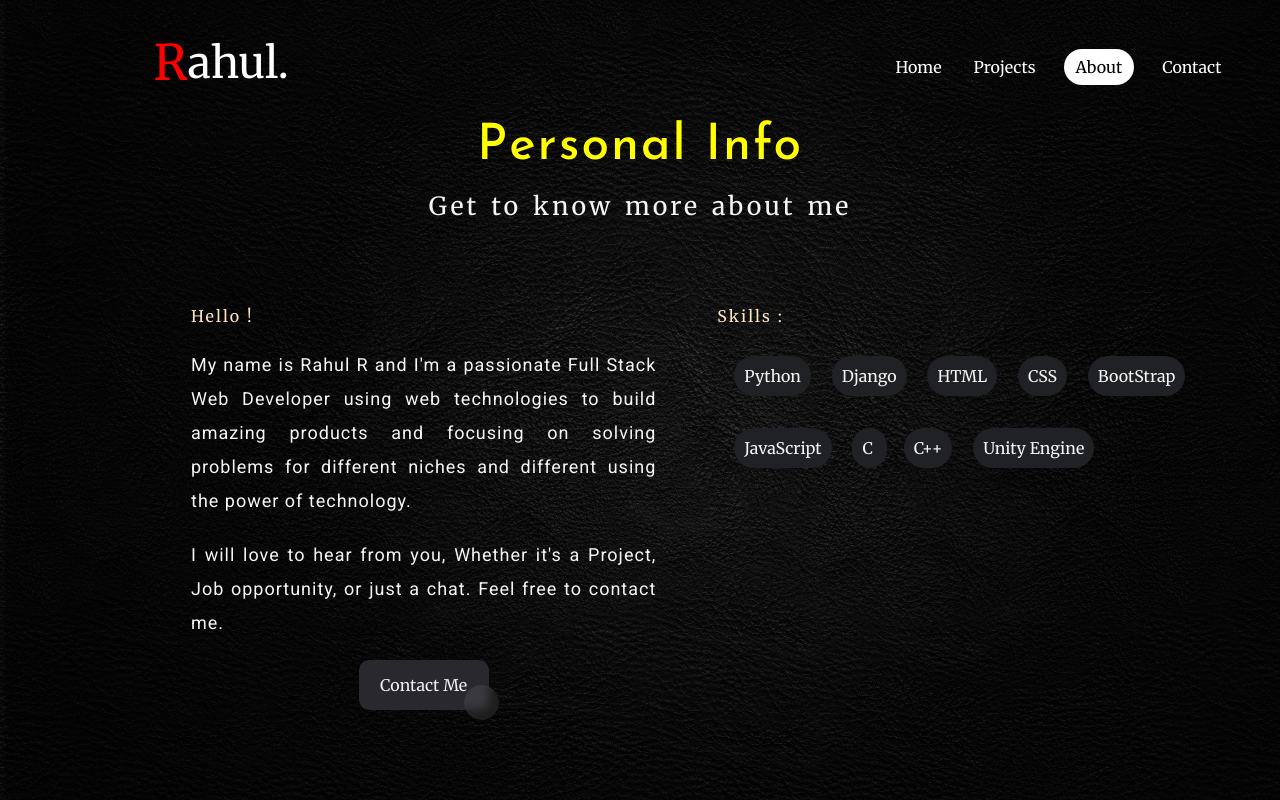
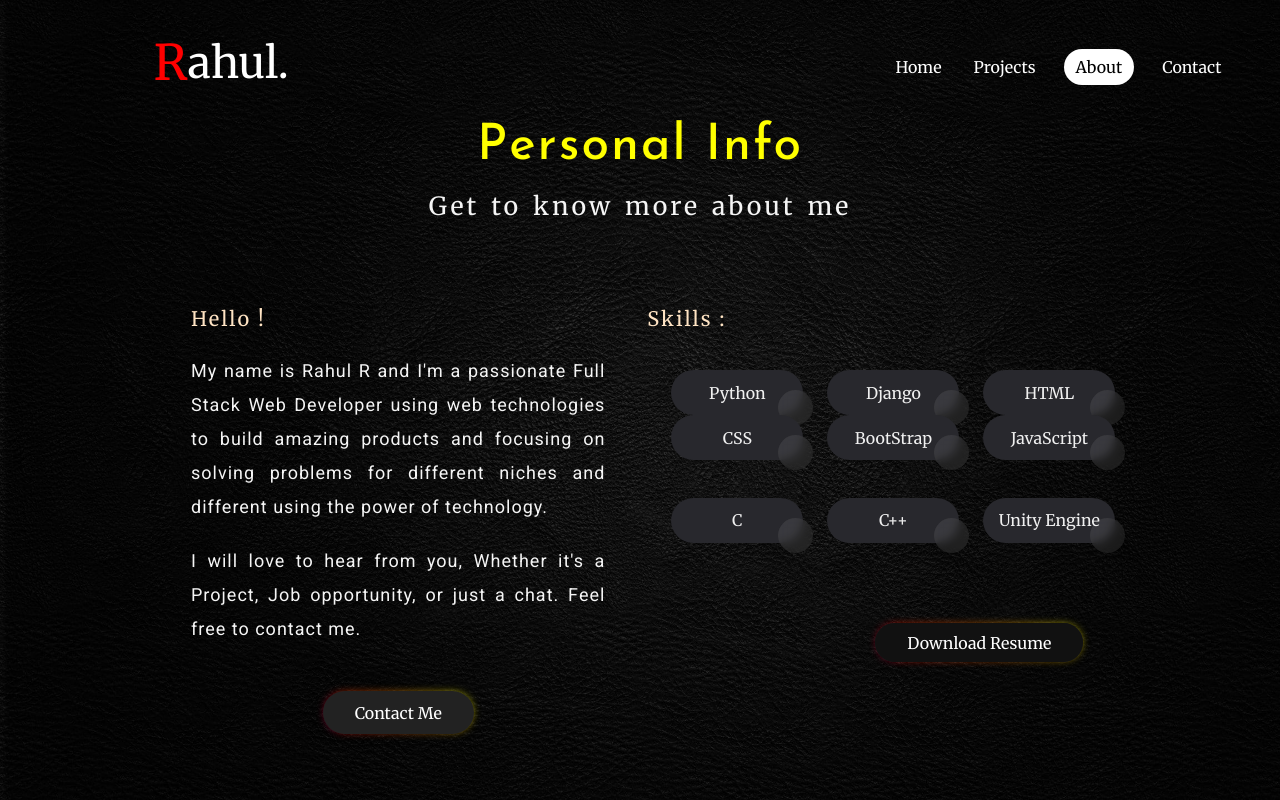
Before and after one commit to RahulR001/Portfolio, a Django app: page /about in a window 1280 px wide. Run offline with Django 4.2, Linux system fonts and the light colour scheme; some libraries are stand-ins or nearby versions.

Commit message:
third commit

```diff
--- a/Home/views.py
+++ b/Home/views.py
@@ -1,5 +1,6 @@
 from django.shortcuts import render, redirect
 from .forms import contactform
+from django.core.mail import send_mail
 
 # Create your views here.
 def home(response):
@@ -14,7 +15,11 @@
     if response.method=='POST':
         form=contactform(response.POST)
         if form.is_valid():
+            name = form.cleaned_data['name']
+            email= form.cleaned_data['email']
+            message=form.cleaned_data['message']
             form.save()
+            send_mail(name, message, email, ['rahulsquads@gmail.com'])
             return redirect('home')
     else:
         form = contactform()
--- a/ProtFolio/settings.py
+++ b/ProtFolio/settings.py
@@ -120,3 +120,6 @@
 DEFAULT_AUTO_FIELD = 'django.db.models.BigAutoField'
 
 STATICFILES_DIRS=[os.path.join(BASE_DIR,'static')]
+
+DEFAULT_FROM_EMAIL='rahulsquads@gmail.com'
+EMAIL_BACKEND='django.core.mail.backends.console.EmailBackend'
--- a/Templates/about.html
+++ b/Templates/about.html
@@ -4,42 +4,48 @@
 {% block content%}
 
 <div>
-  <p class="heading">Personal Info</p><br>
-  <p class="sub-heading">Get to know more about me</p>
+    <p class="heading">Personal Info</p><br>
+    <p class="sub-heading">Get to know more about me</p>
 </div>
 <div class="main_abt">
     <div class="about_info container">
         <span class="head">Hello !</span>
-        <p>My name is Rahul R and I'm a passionate Full Stack Web Developer using web technologies to build amazing products and
+        <p>My name is Rahul R and I'm a passionate Full Stack Web Developer using web technologies to build amazing
+            products and
             focusing on solving problems for different niches and different using the power of technology.
         </p>
         <p>
-            I will love to hear from you, Whether it's a Project, Job opportunity, or just a chat. Feel free to contact me.
+            I will love to hear from you, Whether it's a Project, Job opportunity, or just a chat. Feel free to contact
+            me.
         </p>
         <div class="aboutbtn">
-            <a class="button-86" href="/contact">
+            <a class="button-85" href="/contact">
                 Contact Me
             </a>
         </div>
 
     </div>
-    <div class="skills container">
+    <div class="skills ">
         <p class="head">Skills :</p>
 
-         <div class="skill_list shadow">
+        <div class="skill_list ">
 
-             <span>Python</span>
-             <span>Django</span>
-             <span>HTML</span>
-             <span>CSS</span>
-             <span>BootStrap</span><br><br><br>
-             <span>JavaScript</span>
-             <span> C </span>
-             <span>C++</span>
-             <span>Unity Engine</span>
+            <p class="button-8">Python</p>
+            <p class="button-8">Django</p>
+            <p class="button-8">HTML</p>
+            <p class="button-8">CSS</p><br><br><br>
+            <p class="button-8">BootStrap</p>
+            <p class="button-8">JavaScript</p>
+            <p class="button-8"> C </p>
+            <p class="button-8">C++</p><br><br><br>
+            <p class="button-8">Unity Engine</p>
 
-            </div>
-
+        </div>
+        <div class="resumebtn">
+            <a class="button-85" href="/contact">
+                Download Resume
+            </a>
+        </div>
     </div>
 </div>
 
--- a/Templates/home.html
+++ b/Templates/home.html
@@ -15,7 +15,7 @@
         </h3>
 
         <div class="aboutbtn" >
-            <a class="button-86" href="/about">
+            <a class="button-85" href="/about">
                 About Me
             </a>
         </div>
--- a/static/CSS/buttons.css
+++ b/static/CSS/buttons.css
@@ -1,42 +1,17 @@
-.button-85 {
-
-
-    cursor: pointer;
-    position: relative;
-
+.aboutbtn {
+    margin: 45px;
+    display: flex;
+    justify-content: center;
 
 }
 
-.button-85:before {
-    content: "";
-    background: linear-gradient( 45deg, #ff0000, #ff7300, #fffb00, #48ff00, #00ffd5, #002bff, #7a00ff, #ff00c8, #ff0000 );
-    position: absolute;
-    top: -1px;
-    left: 121px;
-    background-size: 256%;
-    z-index: -1;
-    filter: blur(5px);
-    -webkit-filter: blur(5px);
-    width: calc(25% + 1px);
-    height: calc(100% + 1px);
-    animation: glowing-button-85 20s linear infinite;
-    transition: opacity 0.3s ease-in-out;
-    border-radius: 483px;
+.resumebtn {
+    margin-top: 50px;
+    margin-left: 228px;
+
 }
 
 
-
-@keyframes glowing-button-85 {
-  0% {
-    background-position: 0 0;
-  }
-  50% {
-    background-position: 400% 0;
-  }
-  100% {
-    background-position: 0 0;
-  }
-}
 
 
 
@@ -45,12 +20,13 @@
     height: 50px;
     border: none;
     outline: none;
+    font-size: x-large;
     color: #fff;
     background: #111;
     cursor: pointer;
     position: relative;
     z-index: 0;
-    border-radius: 10px;
+    border-radius: 1000px;
 }
 
 .glow-on-hover:before {
@@ -67,7 +43,7 @@
     animation: glowing 20s linear infinite;
     opacity: 0;
     transition: opacity .3s ease-in-out;
-    border-radius: 10px;
+    border-radius: 1000px;
 }
 
 .glow-on-hover:active {
@@ -91,7 +67,7 @@
     background: #111;
     left: 0;
     top: 0;
-    border-radius: 10px;
+    border-radius: 1000px;
 }
 
 @keyframes glowing {
@@ -110,16 +86,75 @@
 
 
 
-.button-86 {
+
+.button-85 {
+    padding: 0.6em 2em;
+    border: none;
+    outline: none;
+    color: rgb(255, 255, 255);
+    background: #111;
+    cursor: pointer;
+    position: relative;
+    z-index: 0;
+    border-radius: 1000px;
+    user-select: none;
+    -webkit-user-select: none;
+    touch-action: manipulation;
+}
+
+.button-85:before {
+    content: "";
+    background: linear-gradient(45deg, #ff0000, #ff7300, #fffb00, #48ff00, #00ffd5, #002bff, #7a00ff, #ff00c8, #ff0000);
+    position: absolute;
+    top: 3px;
+    left: 4px;
+    background-size: 400%;
+    z-index: -1;
+    filter: blur(5px);
+    -webkit-filter: blur(5px);
+    width: calc(100% + -7px);
+    height: calc(100% + -7px);
+    animation: glowing-button-85 20s linear infinite;
+    transition: opacity 0.3s ease-in-out;
+    border-radius: 1000px;
+}
+
+@keyframes glowing-button-85 {
+    0% {
+        background-position: 0 0;
+    }
+
+    50% {
+        background-position: 400% 0;
+    }
+
+    100% {
+        background-position: 0 0;
+    }
+}
+
+.button-85:after {
+    z-index: -1;
+    content: "";
+    position: absolute;
+    width: 100%;
+    height: 100%;
+    background: #222;
+    left: 0;
+    top: 0;
+    border-radius: 1000px;
+}
+
+.button-8 {
     all: unset;
-    width: 90px;
-    height: 30px;
+    width: 92px;
+    height: 25px;
     font-size: 16px;
     background: transparent;
     border-left: none;
     position: relative;
     color: #f0f0f0;
-    cursor: pointer;
+
     z-index: 1;
     padding: 10px 20px;
     display: flex;
@@ -131,8 +166,8 @@
     touch-action: manipulation;
 }
 
-.button-86::after,
-.button-86::before {
+.button-8::after,
+.button-8::before {
     content: '';
     position: absolute;
     bottom: 0;
@@ -141,83 +176,39 @@
     transition: all .4s;
 }
 
-.button-86::before {
+.button-8::before {
     transform: translate(0%, 0%);
     width: 100%;
     height: 100%;
     background: #28282d;
-    border-radius: 10px;
+    border-radius: 1000px;
 }
 
-.button-86::after {
+.button-8::after {
     transform: translate(10px, 10px);
     width: 35px;
     height: 35px;
     background: #ffffff15;
     backdrop-filter: blur(5px);
     -webkit-backdrop-filter: blur(5px);
-    border-radius: 50px;
+    border-radius: 500px;
 }
 
-.button-86:hover::before {
+.button-8:hover::before {
     transform: translate(5%, 20%);
     width: 110%;
     height: 110%;
 }
 
-.button-86:hover::after {
-    border-radius: 10px;
+.button-8:hover::after {
+    border-radius: 1000px;
     transform: translate(0, 0);
     width: 100%;
     height: 100%;
+    color: #ff00c8;
 }
 
-.button-86:active::after {
+.button-8:active::after {
     transition: 0s;
     transform: translate(0, 5%);
 }
-
-
-.fa {
-    padding: 20px;
-    font-size: 30px;
-    width: 30px;
-    text-align: center;
-    text-decoration: none;
-    margin: 5px 2px;
-    border-radius: 50%;
-}
-
-.fa:hover {
-    opacity: 0.7;
-}
-
-.fa-facebook {
-    background: #3B5998;
-    color: white;
-}
-.fa-twitter {
-    background: #55ACEE;
-    color: white;
-}
-
-.fa-linkedin {
-    background: #007bb5;
-    color: white;
-}
-
-.fa-instagram {
-    background: #125688;
-    color: white;
-}
-
-.fa-snapchat-ghost {
-    background: #fffc00;
-    color: white;
-    text-shadow: -1px 0 black, 0 1px black, 1px 0 black, 0 -1px black;
-}
-
-.fa-skype {
-    background: #00aff0;
-    color: white;
-}
--- a/static/CSS/styles.css
+++ b/static/CSS/styles.css
@@ -42,12 +42,7 @@
     font-size: 30px;
 }
 
-.aboutbtn {
-    margin: 20px;
-    display: flex;
-    justify-content: center;
 
-}
 
 .social {
     margin-right: 201px;
@@ -136,10 +131,11 @@
 
 body {
     background: url("../img/wallpaperflare.com_wallpaper.jpg");
-      background-size: cover;
-     background-attachment:fixed;
-
+    background-size: cover;
+    background-attachment: fixed;
+    scroll-behavior: smooth;
     background-repeat: repeat-y;
+    overflow: hidden;
 
 
 }
@@ -322,11 +318,12 @@
     padding-top: 63px;
 
 }
-.about_info p{
+
+.about_info p {
     margin-top: 20px;
     letter-spacing: 1px;
     line-height: 34px;
-    font-family: 'Roboto' , Arial, sans-serif;
+    font-family: 'Roboto', Arial, sans-serif;
     font-size: 18px;
 }
 
@@ -335,29 +332,30 @@
     letter-spacing: 2px;
     margin-top: 20px;
     text-align: left;
+    font-size: 20px;
 }
 
 .skills {
     color: whitesmoke;
     text-align: justify;
-    padding-left: 19px;
-    padding-right: 4px;
+
+    padding-right: 77px;
     padding-top: 43px;
 
 }
 
 .skill_list {
     padding-top: 20px;
+    display: flex;
+    flex-wrap: wrap;
+
+    align-items: baseline;
 
 }
 
-.skill_list span {
-    border: 90px;
-    padding: 10px;
-    border-radius: 239px;
-    background-color: #202124;
-    margin-left: 17px;
-    margin-bottom: 20px;
+.skill_list p {
+    margin-left: 24px;
+
 
 }
 
@@ -425,6 +423,7 @@
     background-color: var(--bs-btn-hover-bg);
     border-color: var(--bs-btn-hover-bg);
 }
+
 .form-control {
     display: block;
     width: 100%;
@@ -442,6 +441,7 @@
     border-radius: 0.375rem;
     transition: border-color 0.15s ease-in-out, box-shadow 0.15s ease-in-out;
 }
+
 .form-label {
     display: flex;
     justify-content: left;
```
Also changed, not shown: db.sqlite3, 1 other file.
